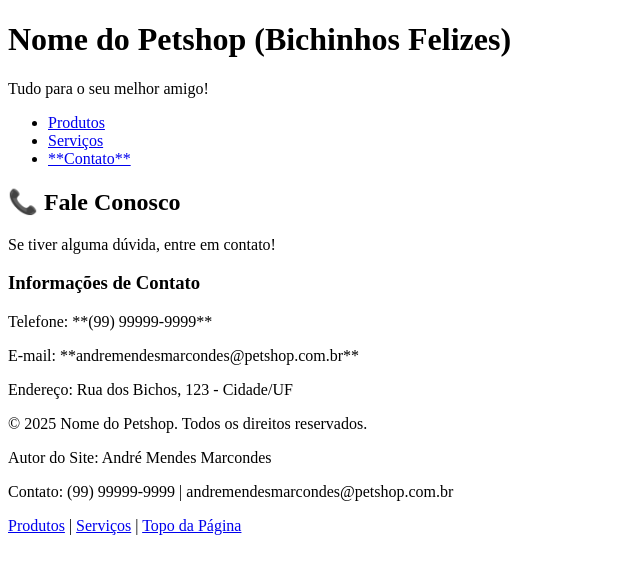
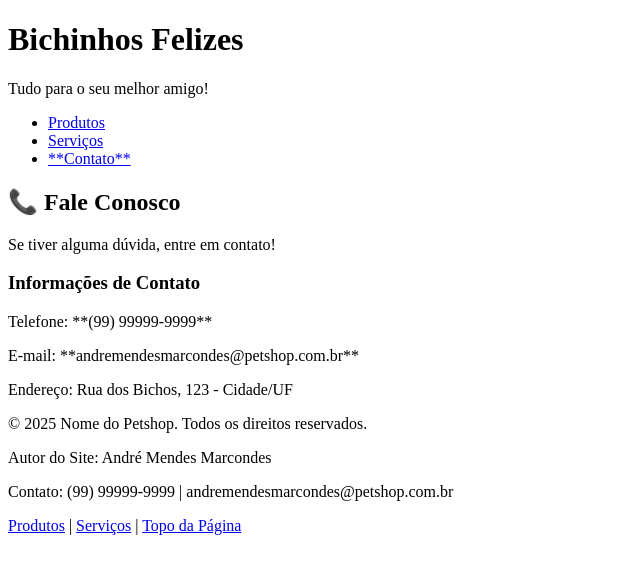
Before and after one commit to AndreMendesMarcondes/pucpetshop, a plain HTML site: page contato.html in a window 1280 px wide. Shown: the whole page, without its empty margins (0-640 px from the left). Drawn offline with Linux system fonts and the light colour scheme.

Commit message:
ajustando nomes

```diff
--- a/contato.html
+++ b/contato.html
@@ -7,7 +7,7 @@
 <body>
 
     <header>
-        <h1>Nome do Petshop (Bichinhos Felizes)</h1>
+        <h1>Bichinhos Felizes</h1>
         <p>Tudo para o seu melhor amigo!</p>
         <nav>
             <ul>
```
Also changed, not shown: index.html (+1 -1 lines), servicos.html (+1 -1 lines).
